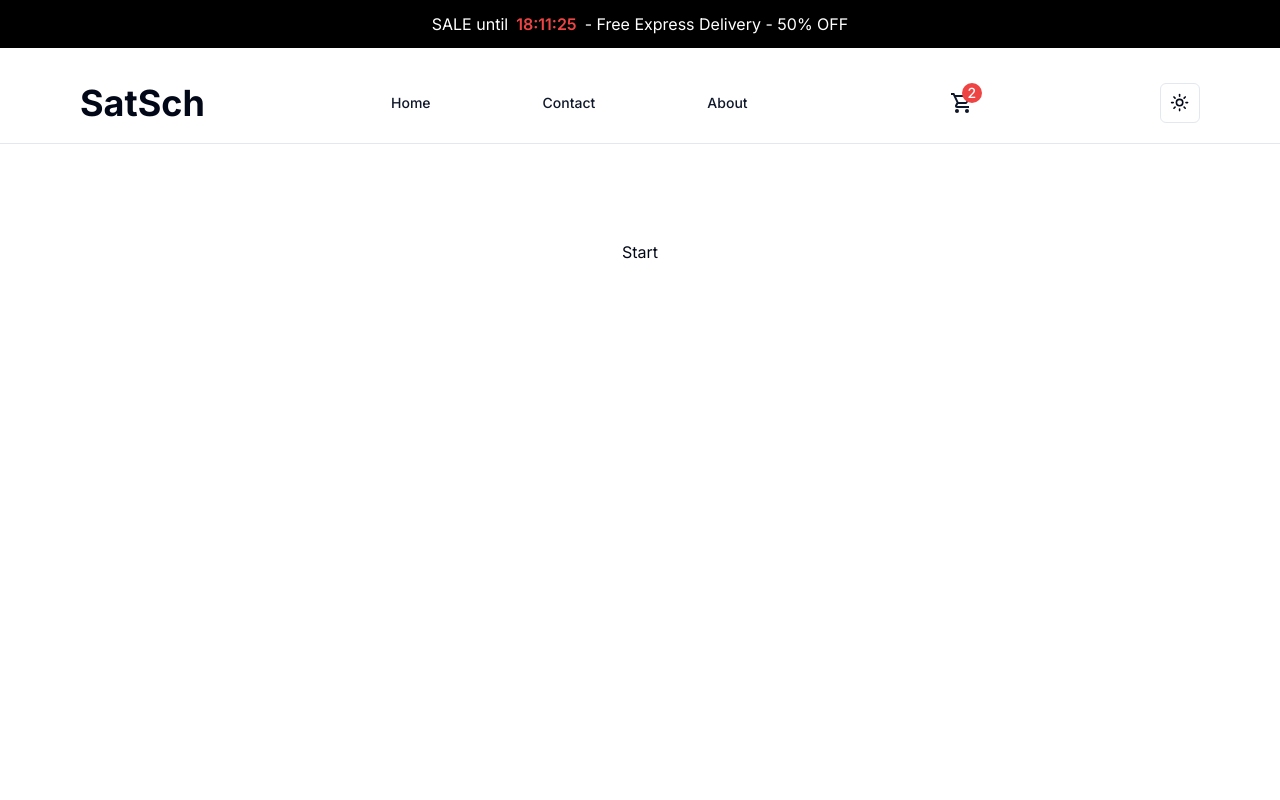
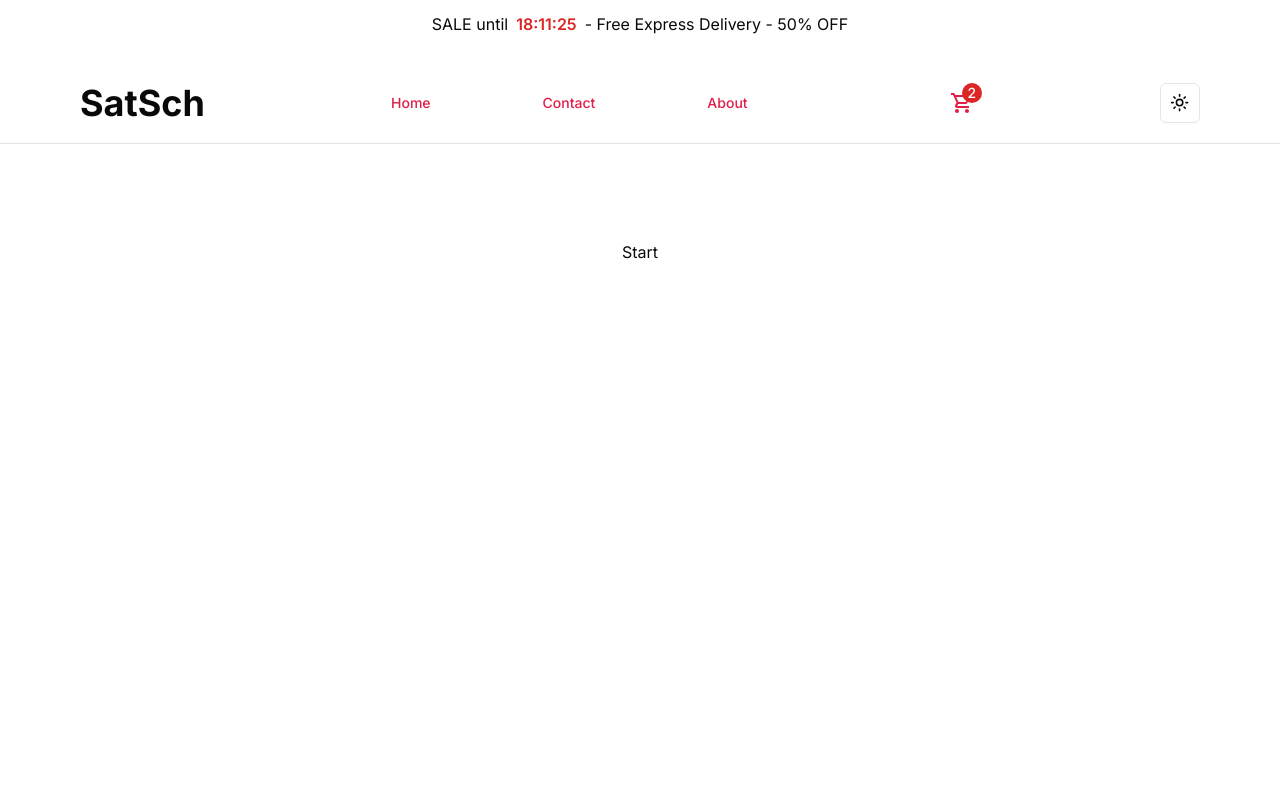
Before and after one commit to DayanWalter/satschool, a Next.js app: page / in a window 1280 px wide. Shown: the top 800 px of the page. Built offline with nearby package versions, Linux system fonts and the light colour scheme.

Commit message:
Changed styling Header,not-found

```diff
--- a/src/app/globals.css
+++ b/src/app/globals.css
@@ -5,64 +5,47 @@
 @layer base {
   :root {
     --background: 0 0% 100%;
-    --foreground: 222.2 84% 4.9%;
-
+    --foreground: 240 10% 3.9%;
     --card: 0 0% 100%;
-    --card-foreground: 222.2 84% 4.9%;
-
+    --card-foreground: 240 10% 3.9%;
     --popover: 0 0% 100%;
-    --popover-foreground: 222.2 84% 4.9%;
-
-    --primary: 222.2 47.4% 11.2%;
-    --primary-foreground: 210 40% 98%;
-
-    --secondary: 210 40% 96.1%;
-    --secondary-foreground: 222.2 47.4% 11.2%;
-
-    --muted: 210 40% 96.1%;
-    --muted-foreground: 215.4 16.3% 46.9%;
-
-    --accent: 210 40% 96.1%;
-    --accent-foreground: 222.2 47.4% 11.2%;
-
+    --popover-foreground: 240 10% 3.9%;
+    --primary: 346.8 77.2% 49.8%;
+    --primary-foreground: 355.7 100% 97.3%;
+    --secondary: 240 4.8% 95.9%;
+    --secondary-foreground: 240 5.9% 10%;
+    --muted: 240 4.8% 95.9%;
+    --muted-foreground: 240 3.8% 46.1%;
+    --accent: 240 4.8% 95.9%;
+    --accent-foreground: 240 5.9% 10%;
     --destructive: 0 84.2% 60.2%;
-    --destructive-foreground: 210 40% 98%;
-
-    --border: 214.3 31.8% 91.4%;
-    --input: 214.3 31.8% 91.4%;
-    --ring: 222.2 84% 4.9%;
-
+    --destructive-foreground: 0 0% 98%;
+    --border: 240 5.9% 90%;
+    --input: 240 5.9% 90%;
+    --ring: 346.8 77.2% 49.8%;
     --radius: 0.5rem;
   }
 
   .dark {
-    --background: 222.2 84% 4.9%;
-    --foreground: 210 40% 98%;
-
-    --card: 222.2 84% 4.9%;
-    --card-foreground: 210 40% 98%;
-
-    --popover: 222.2 84% 4.9%;
-    --popover-foreground: 210 40% 98%;
-
-    --primary: 210 40% 98%;
-    --primary-foreground: 222.2 47.4% 11.2%;
-
-    --secondary: 217.2 32.6% 17.5%;
-    --secondary-foreground: 210 40% 98%;
-
-    --muted: 217.2 32.6% 17.5%;
-    --muted-foreground: 215 20.2% 65.1%;
-
-    --accent: 217.2 32.6% 17.5%;
-    --accent-foreground: 210 40% 98%;
-
+    --background: 20 14.3% 4.1%;
+    --foreground: 0 0% 95%;
+    --card: 24 9.8% 10%;
+    --card-foreground: 0 0% 95%;
+    --popover: 0 0% 9%;
+    --popover-foreground: 0 0% 95%;
+    --primary: 346.8 77.2% 49.8%;
+    --primary-foreground: 355.7 100% 97.3%;
+    --secondary: 240 3.7% 15.9%;
+    --secondary-foreground: 0 0% 98%;
+    --muted: 0 0% 15%;
+    --muted-foreground: 240 5% 64.9%;
+    --accent: 12 6.5% 15.1%;
+    --accent-foreground: 0 0% 98%;
     --destructive: 0 62.8% 30.6%;
-    --destructive-foreground: 210 40% 98%;
-
-    --border: 217.2 32.6% 17.5%;
-    --input: 217.2 32.6% 17.5%;
-    --ring: 212.7 26.8% 83.9%;
+    --destructive-foreground: 0 85.7% 97.3%;
+    --border: 240 3.7% 15.9%;
+    --input: 240 3.7% 15.9%;
+    --ring: 346.8 77.2% 49.8%;
   }
 }
 
--- a/src/app/not-found.tsx
+++ b/src/app/not-found.tsx
@@ -1,5 +1,9 @@
 import React from "react";
 
 export default function NotFound() {
-  return <div>NotFound</div>;
+  return (
+    <main className='flex min-h-screen flex-col items-center justify-between p-24'>
+      404 | Not Found
+    </main>
+  );
 }
--- a/src/components/Header.tsx
+++ b/src/components/Header.tsx
@@ -32,7 +32,7 @@
           <Link href='/cart'>
             <div className='relative'>
               <Icon path={mdiCartOutline} size={1} />
-              <div className=' absolute -right-2 -top-2 flex h-5 w-5 items-center justify-center rounded-full bg-destructive text-destructive-foreground'>
+              <div className=' absolute -right-2 -top-2 flex h-5 w-5 items-center justify-center rounded-full bg-red-600 text-white'>
                 {cartcount}
               </div>
             </div>
--- a/src/components/TopHeader.tsx
+++ b/src/components/TopHeader.tsx
@@ -31,10 +31,10 @@
   }, []);
 
   return (
-    <div className='flex h-12 items-center justify-center bg-black text-white'>
+    <div className='flex h-12 items-center justify-center dark:bg-background'>
       <div className='flex gap-2'>
         <p className='hidden sm:block'>SALE until</p>
-        <p className='font-semibold text-destructive'>{countdown}</p>
+        <p className='font-semibold text-red-600'>{countdown}</p>
         <p>- Free Express Delivery - 50% OFF</p>
       </div>
     </div>
```
